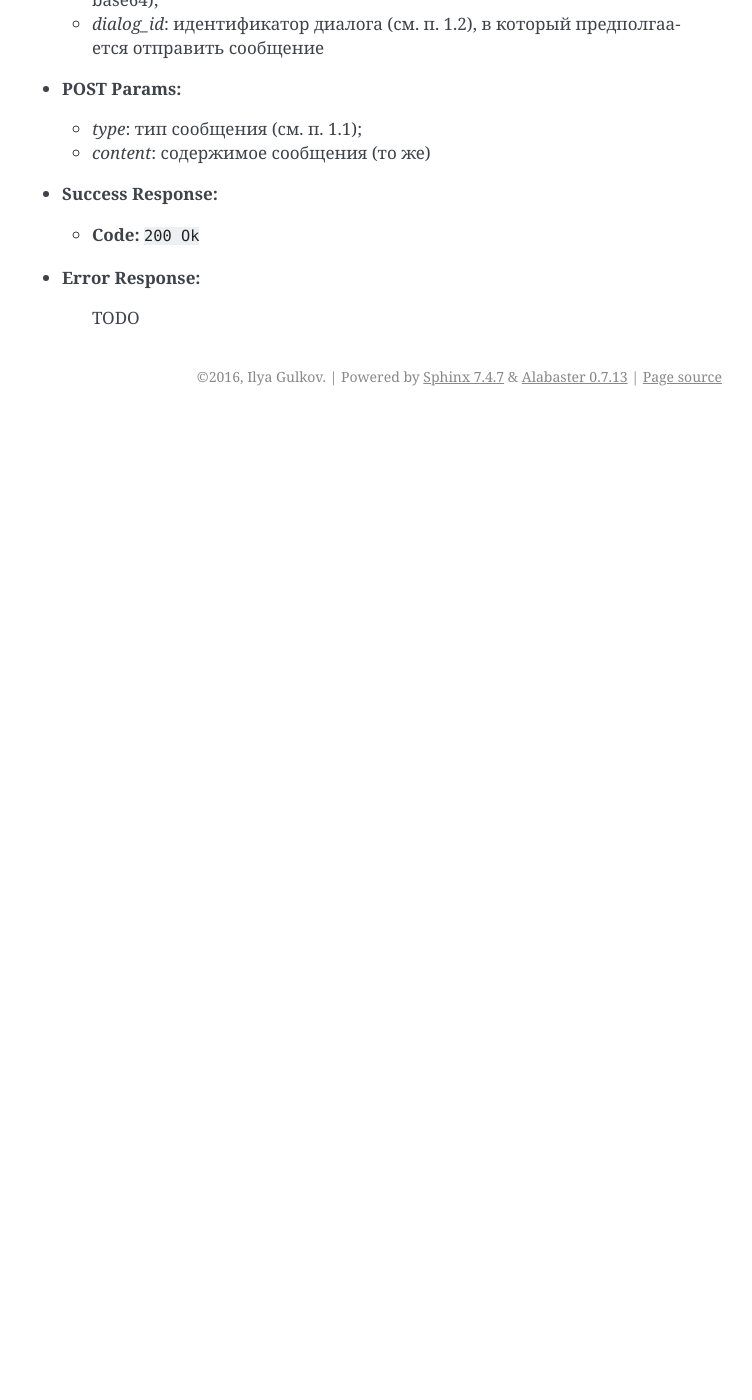
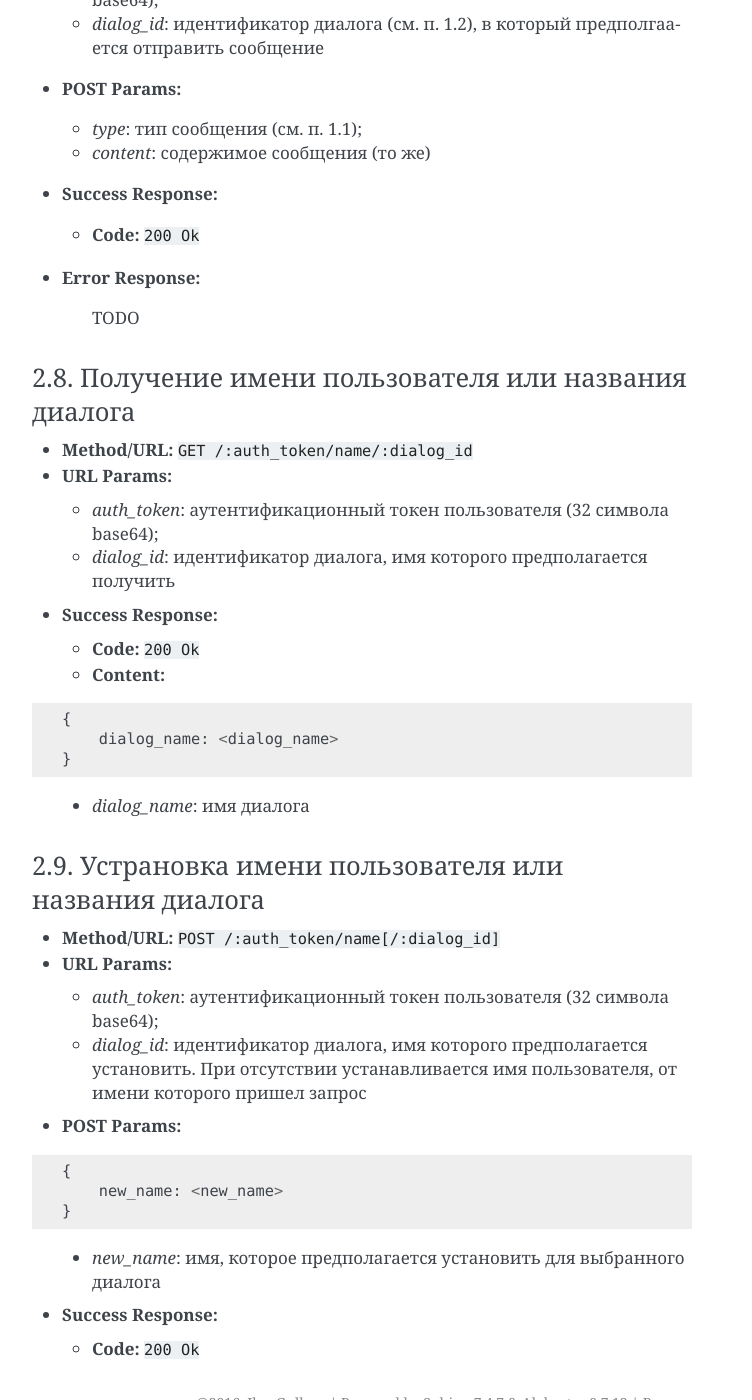
Before and after one commit to frnkySila/batya-api, a Sphinx documentation site: the page built from docs/source/index.rst, in a window 1280 px wide and 1400 px high, scrolled down 6951 px. Shown: the whole window, without its empty margins (388-1140 px from the left). Built offline with Sphinx 7.4.7, drawn with Linux system fonts in a browser that asks for light colours; before the commit the page ends 7367 px from its top, so only the background shows below that; some of the changed text lies outside the part shown.

Commit message:
Добавил запросы 2.8 и 2.9 на предмет имен диалогов

```diff
--- a/docs/source/index.rst
+++ b/docs/source/index.rst
@@ -317,3 +317,55 @@ dialog_id     :code:`conference_id | username`
 * **Error Response:**
 
     TODO
+
+2.8. Получение имени пользователя или названия диалога
+''''''''''''''''''''''''''''''''''''''''''''''''''''''
+
+* **Method/URL:** :code:`GET /:auth_token/name/:dialog_id`
+
+* **URL Params:**
+
+  * *auth_token*: аутентификационный токен пользователя (32 символа base64);
+  * *dialog_id*: идентификатор диалога, имя которого предполагается получить
+
+* **Success Response:**
+
+  * **Code:** :code:`200 Ok`
+
+  * **Content:**
+
+::
+
+    {
+        dialog_name: <dialog_name>
+    }
+
+..
+
+  * *dialog_name*: имя диалога
+
+2.9. Устрановка имени пользователя или названия диалога
+'''''''''''''''''''''''''''''''''''''''''''''''''''''''
+
+* **Method/URL:** :code:`POST /:auth_token/name[/:dialog_id]`
+
+* **URL Params:**
+
+  * *auth_token*: аутентификационный токен пользователя (32 символа base64);
+  * *dialog_id*: идентификатор диалога, имя которого предполагается установить. При отсутствии устанавливается имя пользователя, от имени которого пришел запрос
+
+* **POST Params:**
+
+::
+
+    {
+        new_name: <new_name>
+    }
+
+..
+
+  * *new_name*: имя, которое предполагается установить для выбранного диалога
+
+* **Success Response:**
+
+  * **Code:** :code:`200 Ok`
```
